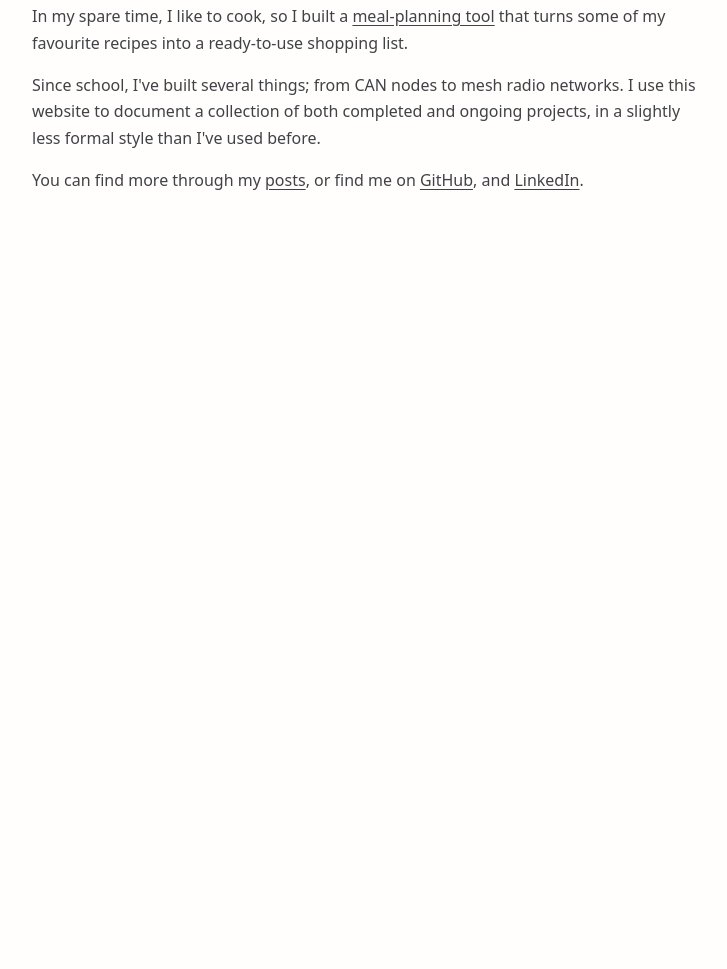
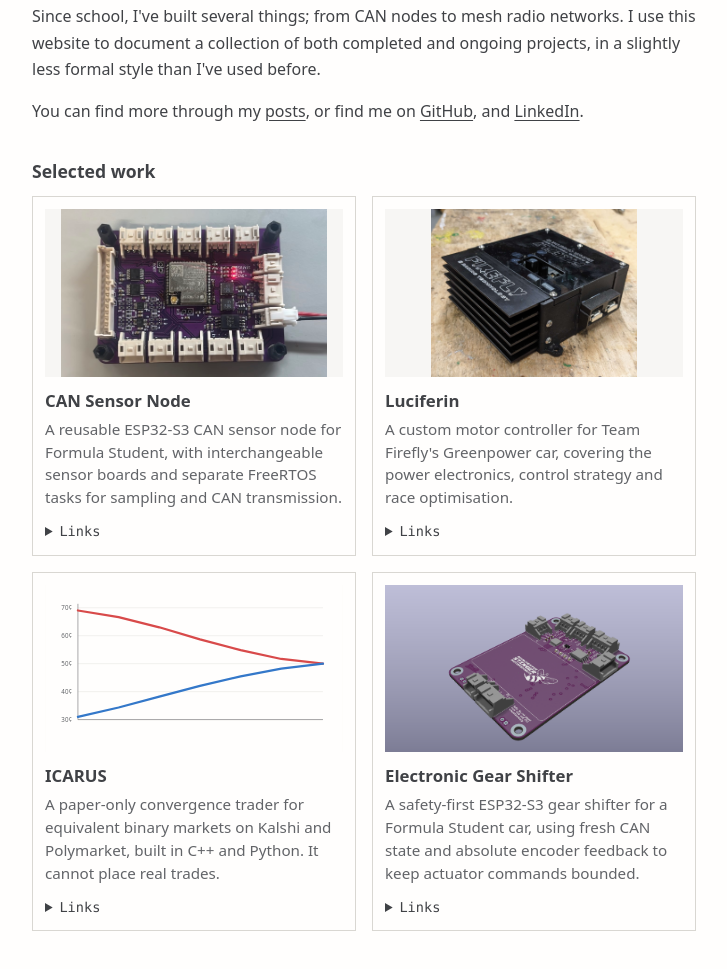
Before and after one commit to Trovix/james-platt.com, a plain HTML site: page index.html in a window 1280 px wide. Shown: the part 347-1316 px from the top of the page, without its empty margins (276-1003 px from the left). Before the commit the page ends 800 px from the top, so only its background shows below. Drawn offline with Linux system fonts and the light colour scheme.

Commit message:
Add selected work to homepage

```diff
--- a/assets/style.css
+++ b/assets/style.css
@@ -113,6 +113,81 @@ h1{
 
 p{
   margin: 0 0 1rem;
+}
+
+.projects{
+  margin: 2rem 0;
+}
+
+.projects h2{
+  margin: 0 0 .65rem;
+  font-size: 1.1rem;
+}
+
+.project-list{
+  display: grid;
+  grid-template-columns: repeat(2, minmax(0, 1fr));
+  gap: 1rem;
+  margin: 0;
+  padding: 0;
+}
+
+.project-card{
+  min-width: 0;
+  padding: .75rem;
+  border: 1px solid #d9d7d2;
+}
+
+.project-image-link{
+  display: block;
+  margin-bottom: .75rem;
+  background: #f7f6f4;
+}
+
+.project-image{
+  display: block;
+  width: 100%;
+  height: auto;
+  aspect-ratio: 16 / 9;
+  border: 0;
+  object-fit: cover;
+}
+
+.project-card:nth-child(-n + 2) .project-image{
+  object-fit: contain;
+}
+
+.project-title{
+  margin: 0 0 .3rem;
+  font-size: 1.05rem;
+  line-height: 1.45;
+}
+
+.project-description{
+  margin: 0;
+  color: #626468;
+  font-size: .95rem;
+  line-height: 1.5;
+}
+
+.project-card details{
+  margin-top: .7rem;
+}
+
+.project-card summary{
+  cursor: pointer;
+  font-family: ui-monospace, SFMono-Regular, Menlo, Monaco, Consolas,
+               "Liberation Mono", "Courier New", monospace;
+  font-size: .85rem;
+}
+
+.project-links{
+  margin: .55rem 0 0;
+  padding-left: 1.25rem;
+}
+
+.project-links li{
+  margin: .2rem 0;
 }
 
 .post-list{
@@ -647,6 +722,10 @@ p{
 @media (max-width: 420px){
   h1{ font-size: 1.9rem; }
 
+  .project-list{
+    grid-template-columns: 1fr;
+  }
+
   .download span{
     display: block;
     margin: .2rem 0 0;
--- a/index.html
+++ b/index.html
@@ -28,10 +28,6 @@
       </p>
 
       <p>
-        In my spare time, I like to cook, so I built a <a href="https://meal.james-platt.com/">meal-planning tool</a> that turns some of my favourite recipes into a ready-to-use shopping list.
-      </p>
-
-      <p>
         Since school, I've built several things; from CAN nodes to mesh radio networks. I use this website to document a collection of both completed and ongoing projects, in a slightly less formal style than I've used before.
       </p>
 
@@ -39,6 +35,86 @@
         You can find more through my <a href="/posts">posts</a>, or find me on
         <a href="https://github.com/Trovix">GitHub</a>, and <a href="https://www.linkedin.com/in/james-platt-7324a4337">LinkedIn</a>.
       </p>
+
+      <section class="projects" aria-labelledby="projects-heading">
+        <h2 id="projects-heading">Selected work</h2>
+
+        <div class="project-list">
+          <article class="project-card">
+            <a class="project-image-link" href="/dissertations-any-percent-speedrun#part-2-the-johnson-node" aria-label="Read about the CAN Sensor Node">
+              <img class="project-image" src="/assets/article-7/johnson-base-board.png" width="1139" height="717" alt="The reusable CAN Sensor Node base board" loading="lazy" decoding="async" />
+            </a>
+            <h3 class="project-title">CAN Sensor Node</h3>
+            <p class="project-description">
+              A reusable ESP32-S3 CAN sensor node for Formula Student, with interchangeable sensor boards and separate FreeRTOS tasks for sampling and CAN transmission.
+            </p>
+            <details>
+              <summary>Links</summary>
+              <ul class="project-links">
+                <li><a href="https://github.com/ManchesterStingerMotorsports/johnson-node">View the Johnson Node repository</a></li>
+                <li><a href="/dissertations-any-percent-speedrun">Read the integration article</a></li>
+                <li><a href="/building-a-can-bus-library">Read about the CAN library</a></li>
+              </ul>
+            </details>
+          </article>
+
+          <article class="project-card">
+            <a class="project-image-link" href="/luciferin-pt2" aria-label="Read about the Luciferin hardware">
+              <img class="project-image" src="/assets/article-3/completed-controller.png" width="921" height="748" alt="The completed Luciferin motor controller" loading="lazy" decoding="async" />
+            </a>
+            <h3 class="project-title">Luciferin</h3>
+            <p class="project-description">
+              A custom motor controller for Team Firefly's Greenpower car, covering the power electronics, control strategy and race optimisation.
+            </p>
+            <details>
+              <summary>Links</summary>
+              <ul class="project-links">
+                <li><a href="/luciferin-pt1-motor-control">Part 1: Motor control</a></li>
+                <li><a href="/luciferin-pt2">Part 2: Hardware design</a></li>
+                <li><a href="/luciferin-pt3">Part 3: Going faster</a></li>
+                <li><a href="/assets/article-3/ecu-schematic.pdf">Download the schematic</a></li>
+              </ul>
+            </details>
+          </article>
+
+          <article class="project-card">
+            <a class="project-image-link" href="https://github.com/Trovix/Icarus" aria-label="View ICARUS on GitHub">
+              <img class="project-image" src="/assets/projects/icarus-terminal.svg" width="1200" height="675" alt="A red price line and a blue price line converging on a graph" loading="lazy" decoding="async" />
+            </a>
+            <h3 class="project-title">ICARUS</h3>
+            <p class="project-description">
+              A paper-only convergence trader for equivalent binary markets on Kalshi and Polymarket, built in C++ and Python. It cannot place real trades.
+            </p>
+            <details>
+              <summary>Links</summary>
+              <ul class="project-links">
+                <li><a href="https://github.com/Trovix/Icarus">View on GitHub</a></li>
+                <li><a href="https://github.com/Trovix/Icarus/blob/main/STRATEGY.md">Read the strategy</a></li>
+                <li><a href="https://github.com/Trovix/Icarus/blob/main/PROJECT_SPEC.md">Read the project specification</a></li>
+              </ul>
+            </details>
+          </article>
+
+          <article class="project-card">
+            <a class="project-image-link" href="/making-gear-shifts-boring" aria-label="Read about the electronic gear shifter">
+              <img class="project-image" src="/assets/projects/gear-shifter.png" width="1537" height="1015" alt="3D render of the electronic gear shifter control board" loading="lazy" decoding="async" />
+            </a>
+            <h3 class="project-title">Electronic Gear Shifter</h3>
+            <p class="project-description">
+              A safety-first ESP32-S3 gear shifter for a Formula Student car, using fresh CAN state and absolute encoder feedback to keep actuator commands bounded.
+            </p>
+            <details>
+              <summary>Links</summary>
+              <ul class="project-links">
+                <li><a href="/making-gear-shifts-boring">Read the project write-up</a></li>
+                <li><a href="https://github.com/ManchesterStingerMotorsports/gear-shifter">View the firmware on GitHub</a></li>
+                <li><a href="/building-a-can-bus-library">Read about the CAN library</a></li>
+              </ul>
+            </details>
+          </article>
+        </div>
+      </section>
+
     </div>
   </main>
 
```
Also changed, not shown: assets/projects/gear-shifter.png (added), assets/projects/icarus-terminal.svg (added).
